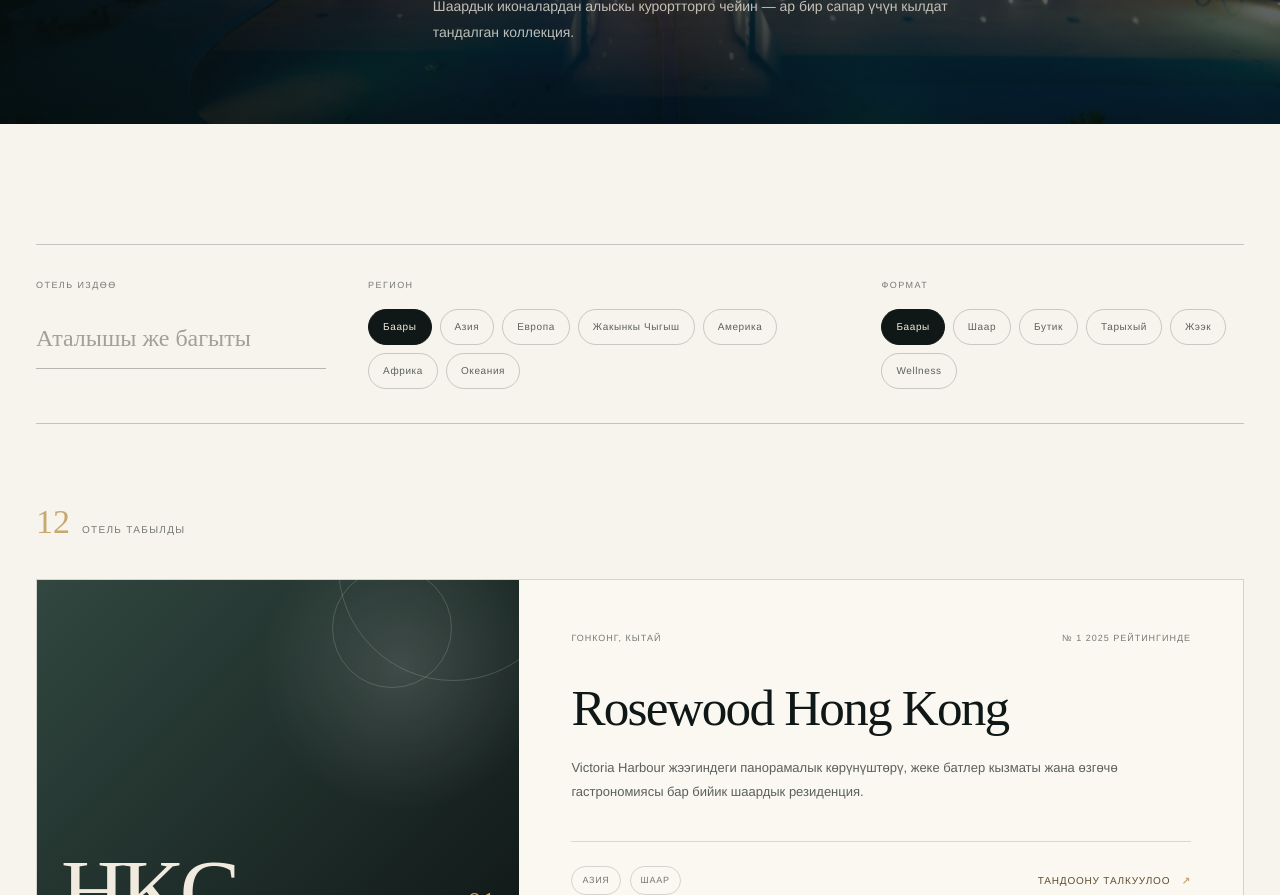
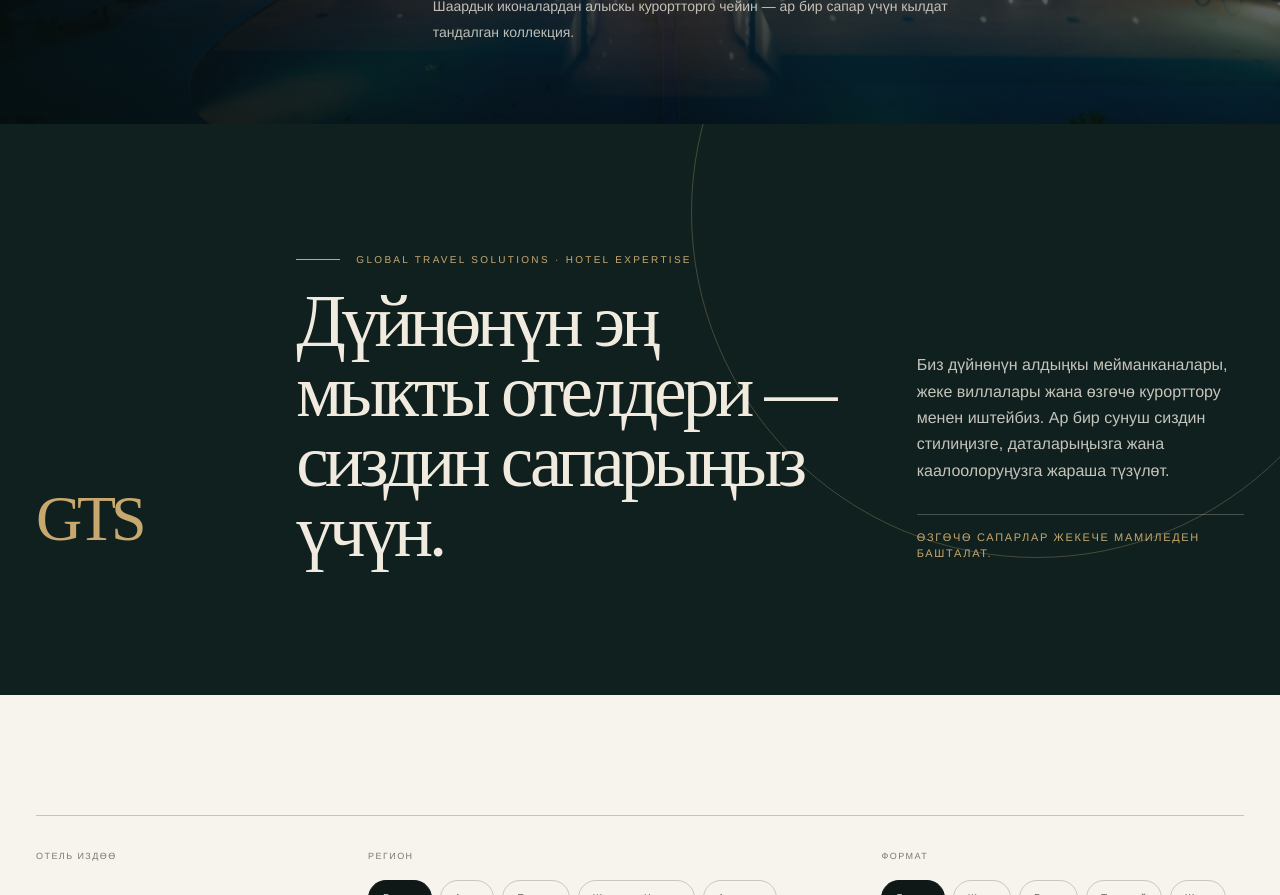
Before and after one commit to vkovalevv/global-travel-solutions, a Next.js app: page /hotels in a window 1280 px wide. Shown: the part 580-1475 px from the top of the page. Built offline with nearby package versions, Linux system fonts and the light colour scheme.

Commit message:
Highlight global hotel expertise

```diff
--- a/app/globals.css
+++ b/app/globals.css
@@ -1441,6 +1441,78 @@
   line-height: 1.85;
 }
 
+.hotel-expertise {
+  position: relative;
+  overflow: hidden;
+  padding: clamp(76px, 10vw, 142px) 0;
+  color: var(--cream);
+  background: #10201e;
+}
+
+.hotel-expertise::before {
+  content: "";
+  position: absolute;
+  top: -45%;
+  right: -8%;
+  width: min(54vw, 720px);
+  aspect-ratio: 1;
+  border: 1px solid rgba(222, 193, 137, 0.26);
+  border-radius: 50%;
+}
+
+.hotel-expertise .shell {
+  position: relative;
+  z-index: 1;
+  display: grid;
+  grid-template-columns: 0.6fr 1.7fr 1fr;
+  gap: clamp(28px, 5vw, 90px);
+  align-items: end;
+}
+
+.hotel-expertise-mark {
+  color: var(--champagne);
+  font-family: var(--font-display), serif;
+  font-size: clamp(42px, 5vw, 76px);
+  letter-spacing: -0.08em;
+}
+
+.hotel-expertise .eyebrow {
+  color: var(--champagne);
+}
+
+.hotel-expertise h2 {
+  max-width: 760px;
+  margin: 20px 0 0;
+  font-family: var(--font-display), serif;
+  font-size: clamp(43px, 5.7vw, 82px);
+  font-weight: 400;
+  line-height: 0.96;
+  letter-spacing: -0.055em;
+}
+
+.hotel-expertise-copy {
+  display: grid;
+  gap: 30px;
+  padding-bottom: 5px;
+}
+
+.hotel-expertise-copy p {
+  margin: 0;
+  color: rgba(247, 242, 232, 0.78);
+  font-size: 16px;
+  line-height: 1.65;
+}
+
+.hotel-expertise-copy span {
+  padding-top: 15px;
+  border-top: 1px solid rgba(247, 242, 232, 0.24);
+  color: var(--champagne);
+  font-size: 11px;
+  letter-spacing: 0.15em;
+  line-height: 1.45;
+  text-transform: uppercase;
+}
+
 .hotel-collection {
   padding: 120px 0 150px;
 }
@@ -1826,6 +1898,15 @@
 }
 
 @media (max-width: 1000px) {
+  .hotel-expertise .shell {
+    grid-template-columns: 0.35fr 1.65fr;
+  }
+
+  .hotel-expertise-copy {
+    grid-column: 2;
+    max-width: 520px;
+  }
+
   .hotel-filters {
     grid-template-columns: 1fr 1fr;
   }
@@ -1844,6 +1925,26 @@
 }
 
 @media (max-width: 760px) {
+  .hotel-expertise {
+    padding: 76px 0;
+  }
+
+  .hotel-expertise .shell {
+    display: block;
+  }
+
+  .hotel-expertise-mark {
+    margin-bottom: 34px;
+  }
+
+  .hotel-expertise h2 {
+    font-size: clamp(43px, 13vw, 62px);
+  }
+
+  .hotel-expertise-copy {
+    margin-top: 40px;
+  }
+
   .hotel-hero {
     min-height: 720px;
   }
--- a/app/hotels/page.tsx
+++ b/app/hotels/page.tsx
@@ -175,6 +175,11 @@
     heroAccent: "мыкты отелдери",
     heroText:
       "Шаардык иконалардан алыскы курортторго чейин — ар бир сапар үчүн кылдат тандалган коллекция.",
+    expertiseLabel: "GLOBAL TRAVEL SOLUTIONS · HOTEL EXPERTISE",
+    expertiseTitle: "Дүйнөнүн эң мыкты отелдери — сиздин сапарыңыз үчүн.",
+    expertiseText:
+      "Биз дүйнөнүн алдыңкы мейманканалары, жеке виллалары жана өзгөчө курорттору менен иштейбиз. Ар бир сунуш сиздин стилиңизге, даталарыңызга жана каалоолоруңузга жараша түзүлөт.",
+    expertiseNote: "Өзгөчө сапарлар жекече мамиледен башталат.",
     searchLabel: "Отель издөө",
     searchPlaceholder: "Аталышы же багыты",
     regionLabel: "Регион",
@@ -216,6 +221,11 @@
     heroAccent: "finest hotels",
     heroText:
       "From city icons to remote retreats, a considered collection for every kind of journey.",
+    expertiseLabel: "GLOBAL TRAVEL SOLUTIONS · HOTEL EXPERTISE",
+    expertiseTitle: "The world’s finest hotels, chosen for your journey.",
+    expertiseText:
+      "We work with leading hotels, private villas and remarkable resorts across the world. Every recommendation is shaped around your style, dates and preferences.",
+    expertiseNote: "Exceptional journeys begin with a personal approach.",
     searchLabel: "Search hotels",
     searchPlaceholder: "Name or destination",
     regionLabel: "Region",
@@ -354,6 +364,20 @@
         </div>
       </section>
 
+      <section className="hotel-expertise" aria-label={t.expertiseLabel}>
+        <div className="shell">
+          <div className="hotel-expertise-mark" aria-hidden="true">GTS</div>
+          <div>
+            <p className="eyebrow">{t.expertiseLabel}</p>
+            <h2>{t.expertiseTitle}</h2>
+          </div>
+          <div className="hotel-expertise-copy">
+            <p>{t.expertiseText}</p>
+            <span>{t.expertiseNote}</span>
+          </div>
+        </div>
+      </section>
+
       <section className="hotel-collection" id="collection">
         <div className="shell">
           <div className="hotel-filters">
```
